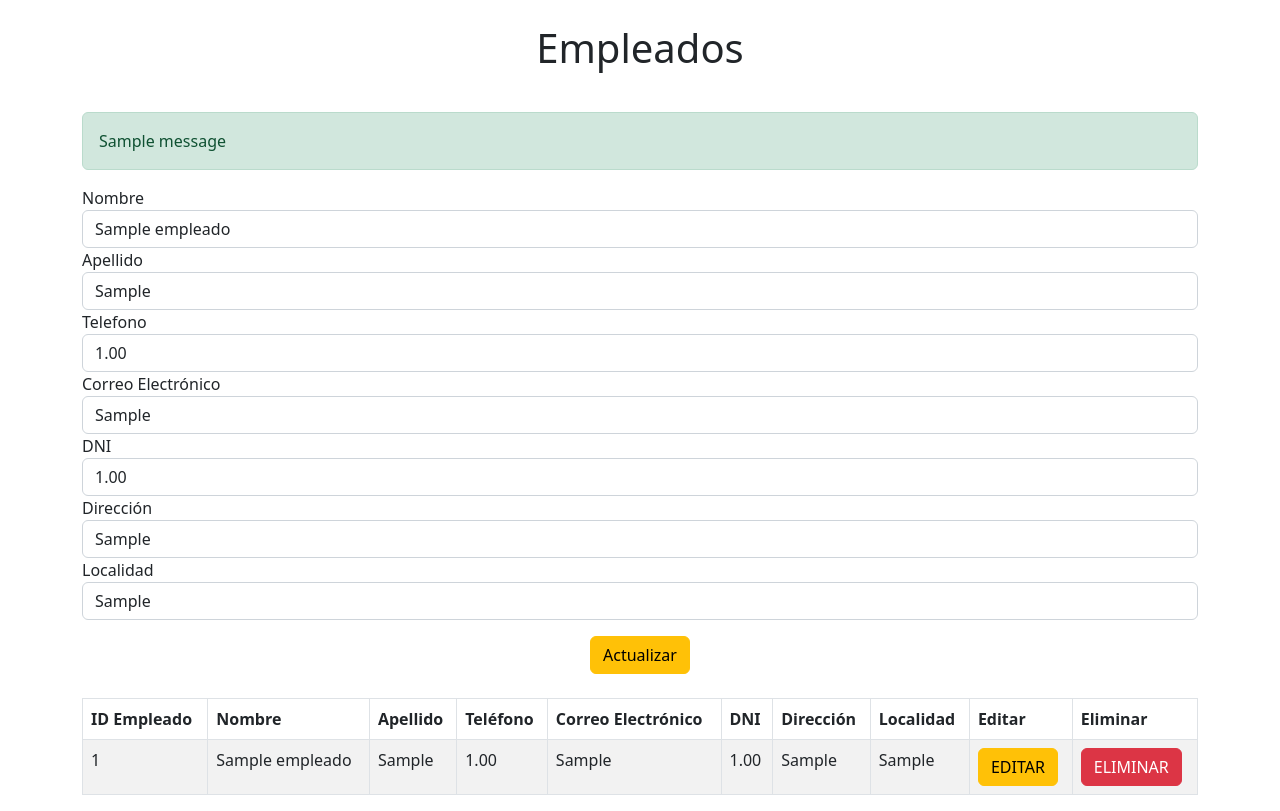
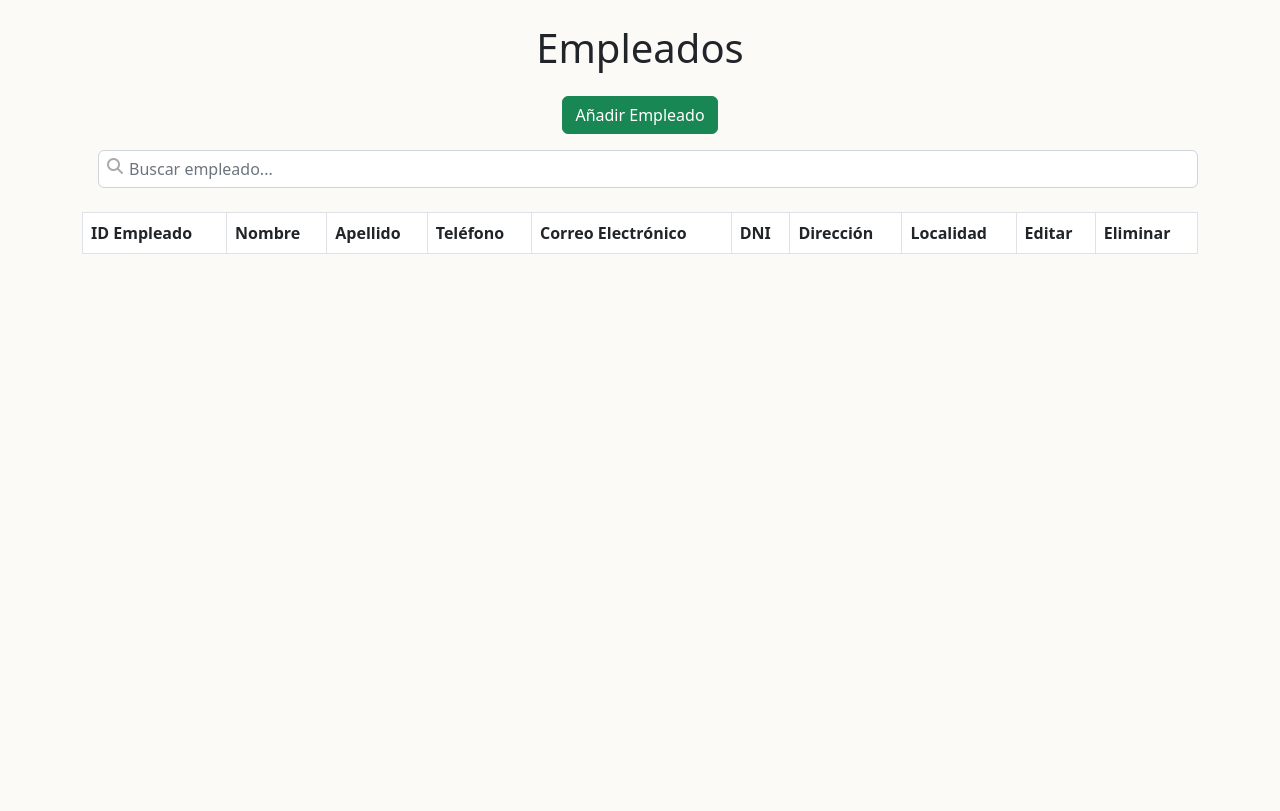
Before and after one commit to facundo342424/Lenceria_zoee, a Django app: page /editar/1/ in a window 1280 px wide. After the commit the page ends 254 px from the top, so only its background shows below. Run offline with Django 5.2, Linux system fonts and the light colour scheme; tables that the repository leaves empty hold one stand-in row (values such as "Sample post"); one stand-in notice (Sample message) is shown; lists and menus that the app fills with data are empty; some libraries are stand-ins or nearby versions.

Commit message:
Cambios en listaEmpleados.html

```diff
--- a/CRUD_Empleados/templates/listaEmpleados.html
+++ b/CRUD_Empleados/templates/listaEmpleados.html
@@ -4,12 +4,33 @@
     <meta charset="UTF-8" />
     <meta http-equiv="X-UA-Compatible" content="IE=edge" />
     <meta name="viewport" content="width=device-width, initial-scale=1.0" />
-    <title>CRUD_Empleados</title>
+    <title>CRUD Empleados</title>
 
-    <link rel="stylesheet" href="https://cdn.jsdelivr.net/npm/bootstrap@5.2.3/dist/css/bootstrap.min.css" integrity="sha384-rbsA2VBKQhggwzxH7pPCaAqO46MgnOM80zW1RWuH61DGLwZJEdK2Kadq2F9CUG65" crossorigin="anonymous" />
-    <link rel="stylesheet" href="https://cdn.datatables.net/1.13.1/css/dataTables.bootstrap5.min.css" />
+    <link rel="stylesheet" href="https://cdn.jsdelivr.net/npm/bootstrap@5.2.3/dist/css/bootstrap.min.css" />
     <link rel="stylesheet" href="https://cdnjs.cloudflare.com/ajax/libs/font-awesome/6.2.1/css/all.min.css" />
+    <style>
+        body {
+            background-color: rgba(244, 236, 225, 0.24);
+        }
+        table {
+            background-color: white;
+        }
 
+        .search-container {
+            display: flex;
+            justify-content: flex-end;
+            margin-bottom: 10px;
+        }
+        .search-container input {
+            padding-left: 30px;
+        }
+        .search-container .fa-search {
+            position: relative;
+            left: 25px;
+            top: 8px;
+            color: #aaa;
+        }
+    </style>
 </head>
 <body>
     <h1 class="text-center mt-4">Empleados</h1>
@@ -17,87 +38,63 @@
         <div class="row">
             <div class="col-12">
                 <div class="table-responsive">
-
-                    {% for message in messages %}
-                        <p class="alert alert-success mt-3">{{ message }}</p>
-                    {% endfor %}
-
-                    {% if editar_empleado %}
-                        <form method="post" action="{% url 'edicion' editar_empleado.id_Empleado %}">
-                            {% csrf_token %}
+                    <div class="text-center mb-3">
+                        <button type="button" class="btn btn-success" data-bs-toggle="modal" data-bs-target="#addEmployeeModal">
+                            Añadir Empleado
+                        </button>
+                    </div>
+                    <div class="modal fade" id="addEmployeeModal" tabindex="-1" aria-labelledby="addEmployeeModalLabel" aria-hidden="true">
+                        <div class="modal-dialog">
+                            <div class="modal-content">
+                                <div class="modal-header">
+                                    <h5 class="modal-title" id="addEmployeeModalLabel">Añadir Nuevo Empleado</h5>
+                                    <button type="button" class="btn-close" data-bs-dismiss="modal" aria-label="Close"></button>
+                                </div>
+                                <div class="modal-body">
+                                    <form id="employeeForm">
+                                        <input type="hidden" id="employeeId" value="">
                                         <div class="form-group">
                                             <label>Nombre</label>
-                                <input type="text" class="form-control" value="{{ editar_empleado.Nombre }}" name="Nombre" placeholder="Ingrese nombre del empleado" required>
+                                            <input type="text" class="form-control" id="employeeNombre" placeholder="Ingrese nombre del empleado" required>
                                         </div>
                                         <div class="form-group">
                                             <label>Apellido</label>
-                                <input type="text" class="form-control" value="{{ editar_empleado.Apellido }}" name="Apellido" placeholder="Ingrese apellido del empleado" required>
+                                            <input type="text" class="form-control" id="employeeApellido" placeholder="Ingrese apellido" required>
                                         </div>
                                         <div class="form-group">
-                                <label>Telefono</label>
-                                <input type="number" step="0.01" class="form-control" value="{{ editar_empleado.Telefono }}" name="Telefono" placeholder="Ingrese el Telefono" required>
+                                            <label>Teléfono</label>
+                                            <input type="number" class="form-control" id="employeeTelefono" placeholder="Ingrese Teléfono" required>
                                         </div>
                                         <div class="form-group">
-                                <label>Correo Electrónico</label>
-                                <input type="text" class="form-control" value="{{ editar_empleado.correo_electronico }}" name="correo_electronico" placeholder="Ingrese nuevo correo electrónico" required>
+                                            <label>Correo electrónico</label>
+                                            <input type="email" class="form-control" id="employeeEmail" placeholder="Ingrese correo" required>
                                         </div>
                                         <div class="form-group">
                                             <label>DNI</label>
-                                <input type="text" class="form-control" value="{{ editar_empleado.DNI }}" name="DNI" placeholder="Ingrese el DNI del empleado" required>
+                                            <input type="number" class="form-control" id="employeeDNI" placeholder="Ingrese DNI" required>
                                         </div>
                                         <div class="form-group">
                                             <label>Dirección</label>
-                                <input type="text" class="form-control" value="{{ editar_empleado.Dirección }}" name="Dirección" placeholder="Ingrese la Dirección" required>
+                                            <input type="text" class="form-control" id="employeeDireccion" placeholder="Ingrese Dirección" required>
+                                        </div>
+                                        <div class="form-group">
+                                            <label>Localidad</label>
+                                            <input type="text" class="form-control" id="employeeLocalidad" placeholder="Ingrese Localidad" required>
+                                        </div>
+                                        <div class="text-center mt-3">
+                                            <button type="button" id="submitEmployee" class="btn btn-success">Guardar</button>
+                                        </div>
+                                    </form>
+                                </div>
+                            </div>
+                        </div>
                     </div>
 
-                            <div class="form-group">
-                                <label>Localidad</label>
-                                <input type="text" class="form-control" value="{{ editar_empleado.Localidad }}" name="Localidad" placeholder="Ingrese la Localidad del empleado" required>
+                    <div class="search-container">
+                        <i class="fas fa-search"></i>
+                        <input type="text" id="searchInput" class="form-control" placeholder="Buscar empleado...">
                     </div>
-
-                            <div class="text-center mt-3">
-                                <button type="submit" class="btn btn-warning">Actualizar</button>
-                            </div>
-                        </form>
-                    {% else %}
-                        <form method="post" action="{% url 'Añadir_empleados' %}">
-                            {% csrf_token %}
-                            <div class="form-group">
-                                <label>Nombre</label>
-                                <input type="text" class="form-control" name="Nombre" placeholder="Ingrese nombre del empleado" required>
-                            </div>
-                            <div class="form-group">
-                                <label>Apellido</label>
-                                <input type="text" class="form-control" name="Apellido" placeholder="Ingrese apellido" required>
-                            </div>
-                            <div class="form-group">
-                                <label>Telefono</label>
-                                <input type="number" step="0.01" class="form-control" name="Telefono" placeholder="Ingrese Teléfono" required>
-                            </div>
-                            <div class="form-group">
-                                <label>Correo Electrónico</label>
-                                <input type="text" class="form-control" name="correo_electronico" placeholder="Ingrese correo" required>
-                            </div>
-                            <div class="form-group">
-                                <label>DNI</label>
-                                <input type="number" step="0.01" class="form-control" name="DNI" placeholder="Ingrese DNI" required>
-                            </div>
-                            <div class="form-group">
-                                <label>Dirección</label>
-                                <input type="text" class="form-control" name="Dirección" placeholder="Ingrese Dirección" required>
-                            </div>
-
-                            <div class="form-group">
-                                <label>Localidad</label>
-                                <input type="text" class="form-control" name="Localidad" placeholder="Ingrese Localidad" required>
-                            </div>
-                            <div class="text-center mt-3">
-                                <button type="submit" class="btn btn-success">Guardar</button>
-                            </div>
-                        </form>
-                    {% endif %}
-
-                    <table class="table table-bordered table-hover table-striped mt-4">
+                    <table id="empleadosTable" class="table table-bordered table-hover table-striped mt-4">
                         <thead>
                             <tr>
                                 <th scope="col">ID Empleado</th>
@@ -113,37 +110,157 @@
                             </tr>
                         </thead>
                         <tbody>
-                            {% for i in empleados_lista %}
-                                <tr>
-                                    <td>{{ i.id_Empleado }}</td>
-                                    <td>{{ i.Nombre }}</td>
-                                    <td>{{ i.Apellido }}</td>
-                                    <td>{{ i.Telefono }}</td>
-                                    <td>{{ i.correo_electronico }}</td>
-                                    <td>{{ i.DNI }}</td>
-                                    <td>{{ i.Dirección }}</td>
-
-                                    <td>{{ i.Localidad }}</td>
-                                    <td>
-                                        <a href="{% url 'editar' i.id_Empleado %}" class="btn btn-warning">EDITAR</a>
-                                    </td>
-                                    <td>
-                                        <a href="{% url 'borrar_empleado' i.id_Empleado %}" class="btn btn-danger">ELIMINAR</a>
-                                    </td>
-                                </tr>
-                            {% endfor %}
+                            <!-- Aquí se agregarán los empleados -->
                         </tbody>
                     </table>
-
                 </div>
             </div>
         </div>
     </div>
 
-    <script src="https://cdn.jsdelivr.net/npm/bootstrap@5.2.3/dist/js/bootstrap.bundle.min.js" integrity="sha384-kenU1KFdBIe4zVF0s0G1M5b4hcpxyD9F7jL+jjXkk+Q2h455rYXK/7HAuoJl+0I4" crossorigin="anonymous"></script>
+    <script src="https://cdn.jsdelivr.net/npm/bootstrap@5.2.3/dist/js/bootstrap.bundle.min.js"></script>
     <script src="https://cdnjs.cloudflare.com/ajax/libs/jquery/3.6.0/jquery.min.js"></script>
-    <script src="https://cdn.datatables.net/1.13.1/js/jquery.dataTables.min.js"></script>
-    <script src="https://cdn.datatables.net/1.13.1/js/dataTables.bootstrap5.min.js"></script>
 
+    <script>
+        let employeeIdCounter = 1; // Contador para ID de empleados
+        let editingEmployee = false;
+
+        // Cargar empleados desde localStorage al cargar la página
+        window.onload = function() {
+            const storedEmployees = JSON.parse(localStorage.getItem('employees'));
+            if (storedEmployees) {
+                storedEmployees.forEach(employee => {
+                    addEmployeeRow(employee);
+                    employeeIdCounter = Math.max(employeeIdCounter, employee.id + 1); // Actualiza el contador
+                });
+            }
+        };
+
+        document.getElementById('submitEmployee').addEventListener('click', function() {
+            const nombre = document.getElementById('employeeNombre').value;
+            const apellido = document.getElementById('employeeApellido').value;
+            const telefono = document.getElementById('employeeTelefono').value;
+            const email = document.getElementById('employeeEmail').value;
+            const dni = document.getElementById('employeeDNI').value;
+            const direccion = document.getElementById('employeeDireccion').value;
+            const localidad = document.getElementById('employeeLocalidad').value;
+            const id = document.getElementById('employeeId').value;
+
+            const employee = {
+                id: editingEmployee ? parseInt(id) : employeeIdCounter,
+                nombre,
+                apellido,
+                telefono,
+                email,
+                dni,
+                direccion,
+                localidad
+            };
+
+            if (editingEmployee) {
+                updateEmployeeRow(employee);
+                editingEmployee = false;
+            } else {
+                addEmployeeRow(employee);
+                employeeIdCounter++;
+            }
+
+            saveEmployeesToLocalStorage();
+
+            const modal = bootstrap.Modal.getInstance(document.getElementById('addEmployeeModal'));
+            modal.hide();
+            document.getElementById('employeeForm').reset();
+        });
+
+        function addEmployeeRow(employee) {
+            const newRow = `
+                <tr data-id="${employee.id}">
+                    <td>${employee.id}</td>
+                    <td>${employee.nombre}</td>
+                    <td>${employee.apellido}</td>
+                    <td>${employee.telefono}</td>
+                    <td>${employee.email}</td>
+                    <td>${employee.dni}</td>
+                    <td>${employee.direccion}</td>
+                    <td>${employee.localidad}</td>
+                    <td><button class="btn btn-warning" onclick="editEmployee(${employee.id})">EDITAR</button></td>
+                    <td><button class="btn btn-danger" onclick="deleteEmployee(${employee.id})">ELIMINAR</button></td>
+                </tr>
+            `;
+            document.querySelector('#empleadosTable tbody').insertAdjacentHTML('beforeend', newRow);
+        }
+
+        function updateEmployeeRow(employee) {
+            const row = document.querySelector(`tr[data-id='${employee.id}']`);
+            row.children[1].innerText = employee.nombre;
+            row.children[2].innerText = employee.apellido;
+            row.children[3].innerText = employee.telefono;
+            row.children[4].innerText = employee.email;
+            row.children[5].innerText = employee.dni;
+            row.children[6].innerText = employee.direccion;
+            row.children[7].innerText = employee.localidad;
+        }
+
+        function saveEmployeesToLocalStorage() {
+            const rows = document.querySelectorAll('#empleadosTable tbody tr');
+            const employees = Array.from(rows).map(row => {
+                return {
+                    id: parseInt(row.dataset.id),
+                    nombre: row.children[1].innerText,
+                    apellido: row.children[2].innerText,
+                    telefono: row.children[3].innerText,
+                    email: row.children[4].innerText,
+                    dni: row.children[5].innerText,
+                    direccion: row.children[6].innerText,
+                    localidad: row.children[7].innerText
+                };
+            });
+            localStorage.setItem('employees', JSON.stringify(employees));
+        }
+
+        function editEmployee(id) {
+            const row = document.querySelector(`tr[data-id='${id}']`);
+            const cells = row.querySelectorAll('td');
+
+            document.getElementById('employeeNombre').value = cells[1].innerText;
+            document.getElementById('employeeApellido').value = cells[2].innerText;
+            document.getElementById('employeeTelefono').value = cells[3].innerText;
+            document.getElementById('employeeEmail').value = cells[4].innerText;
+            document.getElementById('employeeDNI').value = cells[5].innerText;
+            document.getElementById('employeeDireccion').value = cells[6].innerText;
+            document.getElementById('employeeLocalidad').value = cells[7].innerText;
+
+            document.getElementById('employeeId').value = id;
+            editingEmployee = true;
+
+            const modal = new bootstrap.Modal(document.getElementById('addEmployeeModal'));
+            modal.show();
+        }
+
+        function deleteEmployee(id) {
+            const row = document.querySelector(`tr[data-id='${id}']`);
+            row.remove();
+            saveEmployeesToLocalStorage(); // Guardar después de eliminar
+        }
+
+        document.getElementById('searchInput').addEventListener('keyup', function() {
+            const filter = this.value.toLowerCase();
+            const rows = document.querySelectorAll('#empleadosTable tbody tr');
+
+            rows.forEach(row => {
+                const cells = row.getElementsByTagName('td');
+                let match = false;
+
+                for (let i = 1; i < cells.length - 2; i++) { // Recorre las celdas (ignora ID, Editar y Eliminar)
+                    if (cells[i].innerText.toLowerCase().includes(filter)) {
+                        match = true;
+                        break;
+                    }
+                }
+
+                row.style.display = match ? '' : 'none';
+            });
+        });
+    </script>
 </body>
 </html>
```
Lines whose indentation alone changed are shown as unchanged.
